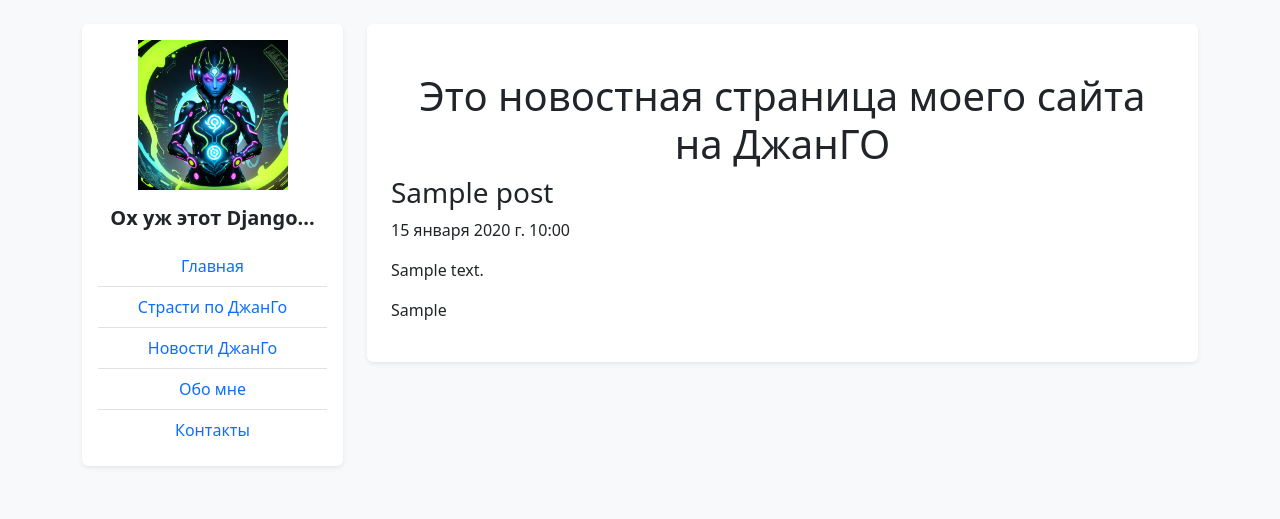
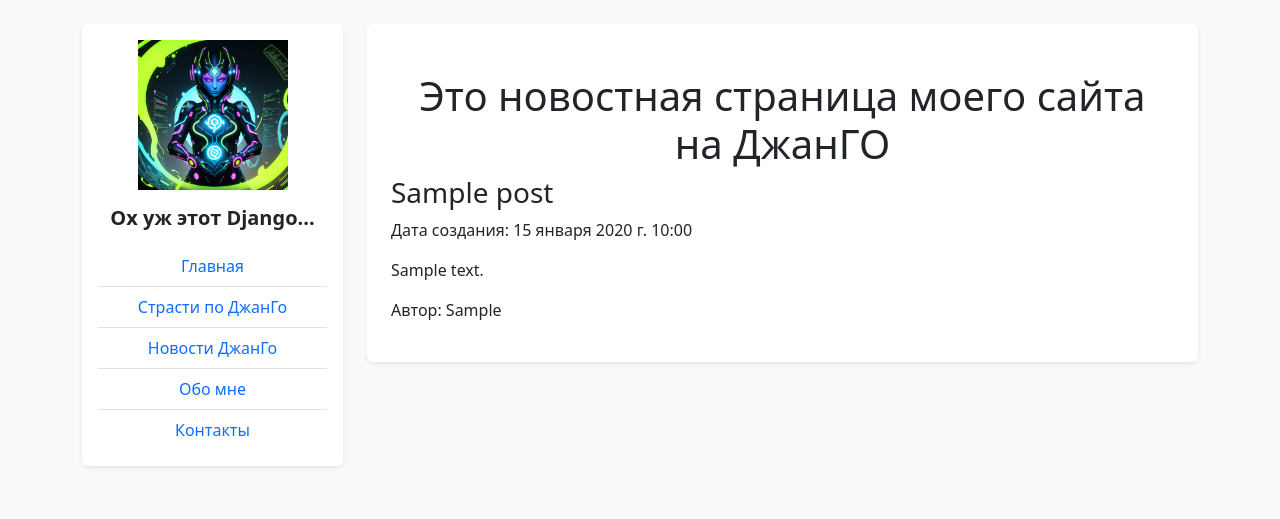
Before and after one commit to 24-python/DJ03-news-pril, a Django app: page /news/ in a window 1280 px wide. Shown: the top 519 px of the page. Run offline with Django 5.2, Linux system fonts and the light colour scheme; tables that the repository leaves empty hold one stand-in row (values such as "Sample post").

Commit message:
Готовое ДЗ

```diff
--- a/Example/news/admin.py
+++ b/Example/news/admin.py
@@ -1,5 +1,7 @@
 from django.contrib import admin
-from .models import News_post
+from .models import News_post, Full_post
+
 # Register your models here.
 
 admin.site.register(News_post)
+admin.site.register(Full_post)
--- a/Example/news/templates/news/news.html
+++ b/Example/news/templates/news/news.html
@@ -10,11 +10,9 @@
 {% for new in news %}
     <div>
         <h3>{{ new.title }}</h3>
-        <p>{{ new.pub_date }}</p>
+        <p>Дата создания: {{ new.pub_date }}</p>
         <p>{{ new.text }}</p>
-        <p>{{ new.autor }}</p>
-
-
+        <p>Автор: {{ new.autor }}</p>
     </div>
 {% endfor %}
 
```
